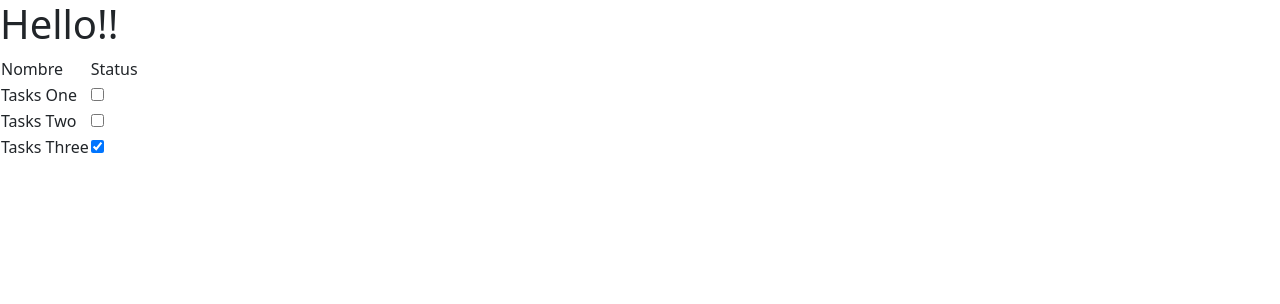
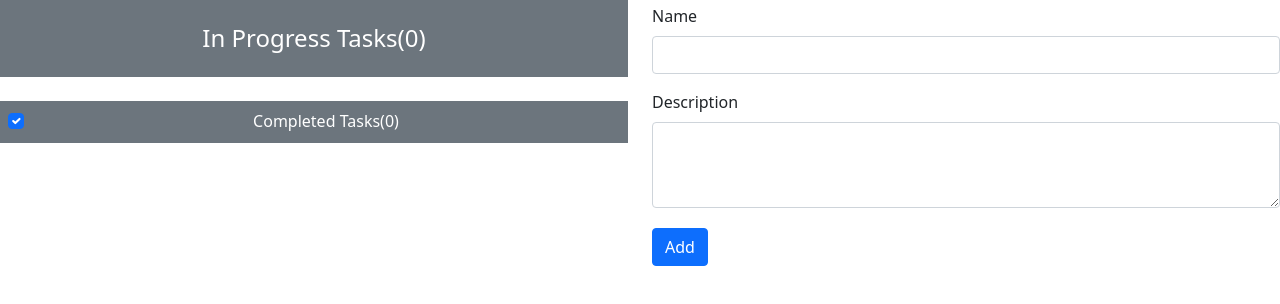
Before and after one commit to jlvillasmilv/task-app, a React (Create React App) app: page / in a window 1280 px wide. Shown: the top 304 px of the page. Built offline with nearby package versions, Linux system fonts and the light colour scheme.

Commit message:
add New Task && ShowTask

```diff
--- a/src/App.js
+++ b/src/App.js
@@ -1,38 +1,88 @@
-import React, { useState } from 'react';
+import React, { useState, useEffect } from "react";
 import { TaskRow } from "./components/TaskRow";
+import { TaskBanner } from "./components/TaskBanner";
+import { TaskCreator } from "./components/TaskCreator";
+import { VisibilityControl } from "./components/VisibilityControl";
 
 function App() {
 
   const [taskItems, setTaskItems] = useState([
-    {name: 'Tasks One', done: false},
-    {name: 'Tasks Two', done: false},
-    {name: 'Tasks Three', done: true},
+    {name: 'Tasks One', description: '', completed: false},
+    {name: 'Tasks Two', description: '', completed: false},
+    {name: 'Tasks Three', description: '', completed: true},
   ]);
+
+  const [showCompleted, setshowCompleted] = useState(true);
+
+  useEffect(() => {
+    let data = localStorage.getItem("tasks");
+    if (data != null) {
+        setTaskItems(JSON.parse(data))
+    } else {
+
+          setTaskItems([
+          ]);
+          setshowCompleted(true);
+    }
+  }, []);
+
+  useEffect(() => {
+    localStorage.setItem("tasks", JSON.stringify(taskItems));
+  }, [taskItems]);
 
   const toggleTask = task =>
     setTaskItems(
-      taskItems.map(t => (t.name === task.name ? { ...t, done: !t.done } : t))
+      taskItems.map(t => (t.name === task.name ? { ...t, completed: !t.completed } : t))
     );
 
 
-  const taskTableRow = () =>
-    taskItems.map(task => (
-      <TaskRow task={task} key={task.name} />
-    ))
+  const taskTableRows = doneValue =>
+    taskItems
+      .filter(task => task.completed === doneValue)
+      .map(task => (
+        <TaskRow key={task.name} task={task} toggleTask={toggleTask} />
+      ));
+
+  const createNewTask = (taskName) => {
+    if (!taskItems.find(t => t.name === taskName)) {
+      setTaskItems([...taskItems, { name: taskName, description: '', completed: false }]);
+    }
+  };
+
 
 
   return (
     <div className="App">
-      <h1>Hello!! </h1>
-      <table>
-        <thead>
-          <tr>
-            <td>Nombre</td>
-            <td>Status</td>
-          </tr>
-        </thead>
-        <tbody>{taskTableRow()}</tbody>
-      </table>
+
+
+
+      <div className="row">
+        <div className="col-md-6" >
+          <TaskBanner taskItems={taskItems} />
+          <table className="table table-striped table-bordered">
+            <tbody>{taskTableRows(false)}</tbody>
+          </table>
+
+        <div className="bg-secondary text-white text-center p-2">
+          <VisibilityControl
+            description="Completed Tasks"
+            isChecked={showCompleted}
+            total={taskItems.filter(t => t.completed).length}
+            callback={checked => setshowCompleted(checked)}
+          />
+        </div>
+        {showCompleted && (
+          <table className="table table-striped table-bordered">
+            <tbody>{taskTableRows(true)}</tbody>
+          </table>
+        )}
+
+        </div>
+
+       <div className="col-md-6" >  <TaskCreator callback={createNewTask} /> </div>
+
+      </div>
+
    </div>
   );
 }
--- a/src/components/TaskBanner.js
+++ b/src/components/TaskBanner.js
@@ -1,8 +1,7 @@
 import React from "react";
 
 export const TaskBanner = props => (
-  <h4 className="bg-primary text-white text-center p-4">
-    {props.userName}'s Tasks App ({props.taskItems.filter(t => !t.done).length}{" "}
-    tasks to do)
+  <h4 className="bg-secondary text-white text-center p-4">
+    In Progress Tasks({props.taskItems.filter(t => !t.completed).length})
   </h4>
 );
--- a/src/components/TaskCreator.js
+++ b/src/components/TaskCreator.js
@@ -0,0 +1,42 @@
+import React, { useState } from "react";
+
+export const TaskCreator = props => {
+  const [newTaskName, setNewTaskName] = useState("");
+  const [desc, setDesc] = useState("");
+
+  const updateNewTaskValue = e => setNewTaskName(e.target.value);
+
+  const createNewTask = (e) => {
+  	e.preventDefault();
+
+    setNewTaskName('');
+    setDesc("");
+
+    props.callback(newTaskName, desc );
+
+  }
+
+  return (
+    <div className="my-1">
+      	<div className="mb-3">
+		  <label htmlFor="name" className="form-label">Name</label>
+		  <input
+		   className="form-control"
+		   type="text"
+		   id="name"
+           value={newTaskName}
+           onChange={updateNewTaskValue}
+		   />
+		</div>
+		<div className="mb-3">
+		  <label htmlFor="description" className="form-label">Description</label>
+		  <textarea className="form-control" id="description" rows="3" value={desc} onChange={(e) => setDesc(e.target.value)}></textarea>
+		</div>
+
+
+      <button className="btn btn-primary mt-1" onClick={createNewTask}>
+        Add
+      </button>
+    </div>
+  );
+};
--- a/src/components/TaskRow.js
+++ b/src/components/TaskRow.js
@@ -3,12 +3,17 @@ import React from "react";
 
 export const TaskRow = props => (
   <tr key={props.task.name}>
-    <td>{props.task.name}</td>
     <td>
       <input
         type="checkbox"
-        checked={props.task.done}
+        checked={props.task.completed}
+        onChange={() => props.toggleTask(props.task)}
       />
+    </td>
+    <td>{props.task.name}</td>
+    <td>
+      <button className="btn btn-primary btn-sm mx-1"> Edit </button>
+      <button className="btn btn-danger  btn-sm "> Delete </button>
     </td>
   </tr>
 );
--- a/src/components/VisibilityControl.js
+++ b/src/components/VisibilityControl.js
@@ -0,0 +1,17 @@
+import React from "react";
+
+export const VisibilityControl = props => {
+  return (
+    <div className="form-check">
+      <input
+        type="checkbox"
+        className="form-check-input"
+        checked={props.isChecked}
+        onChange={ e => props.callback(e.target.checked)}
+      />
+      <label htmlFor="form-check-label">
+        { props.description }({props.total})
+      </label>
+    </div>
+  );
+};
```
Also changed, not shown: 1 other file (tests, documents, lock files or other folders).
